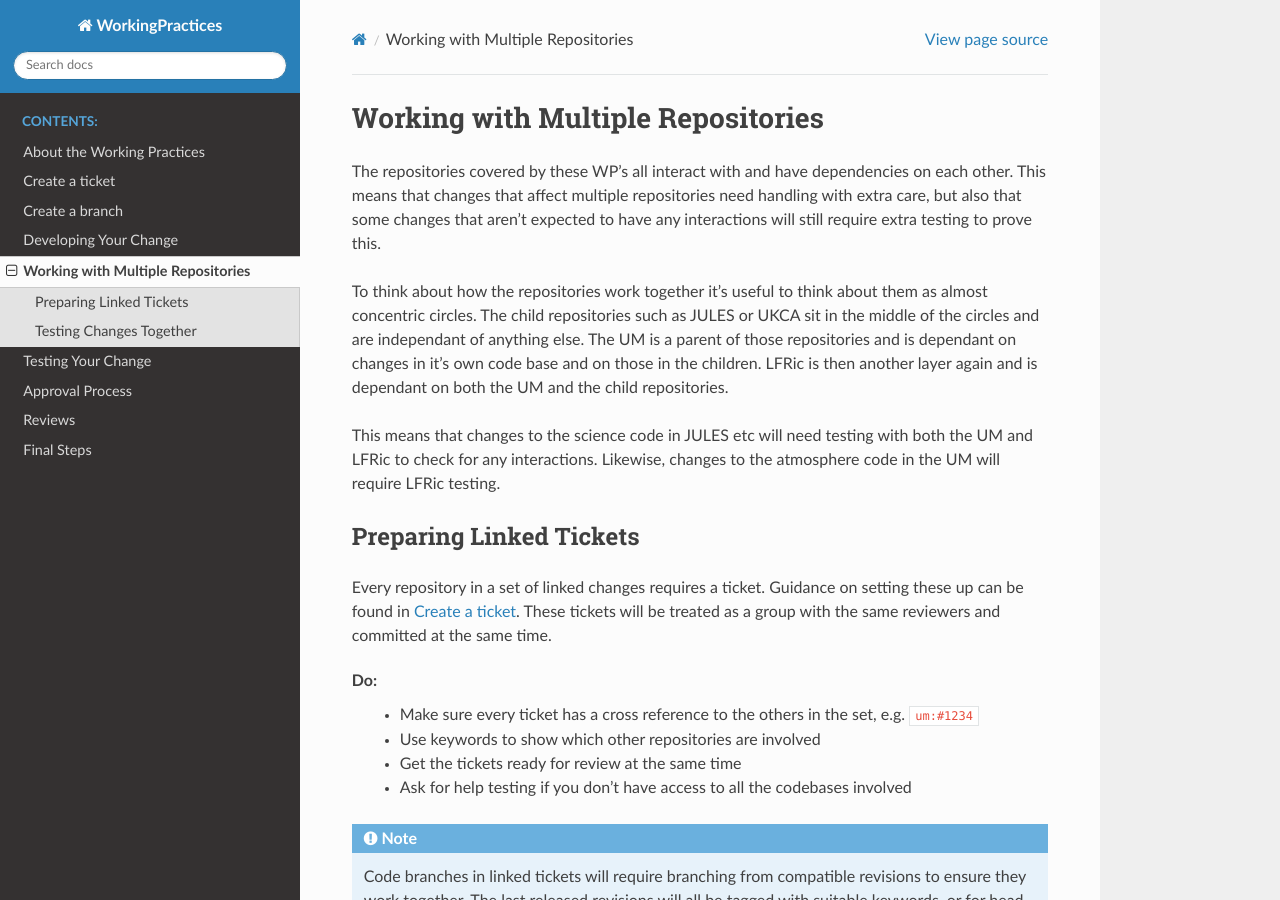
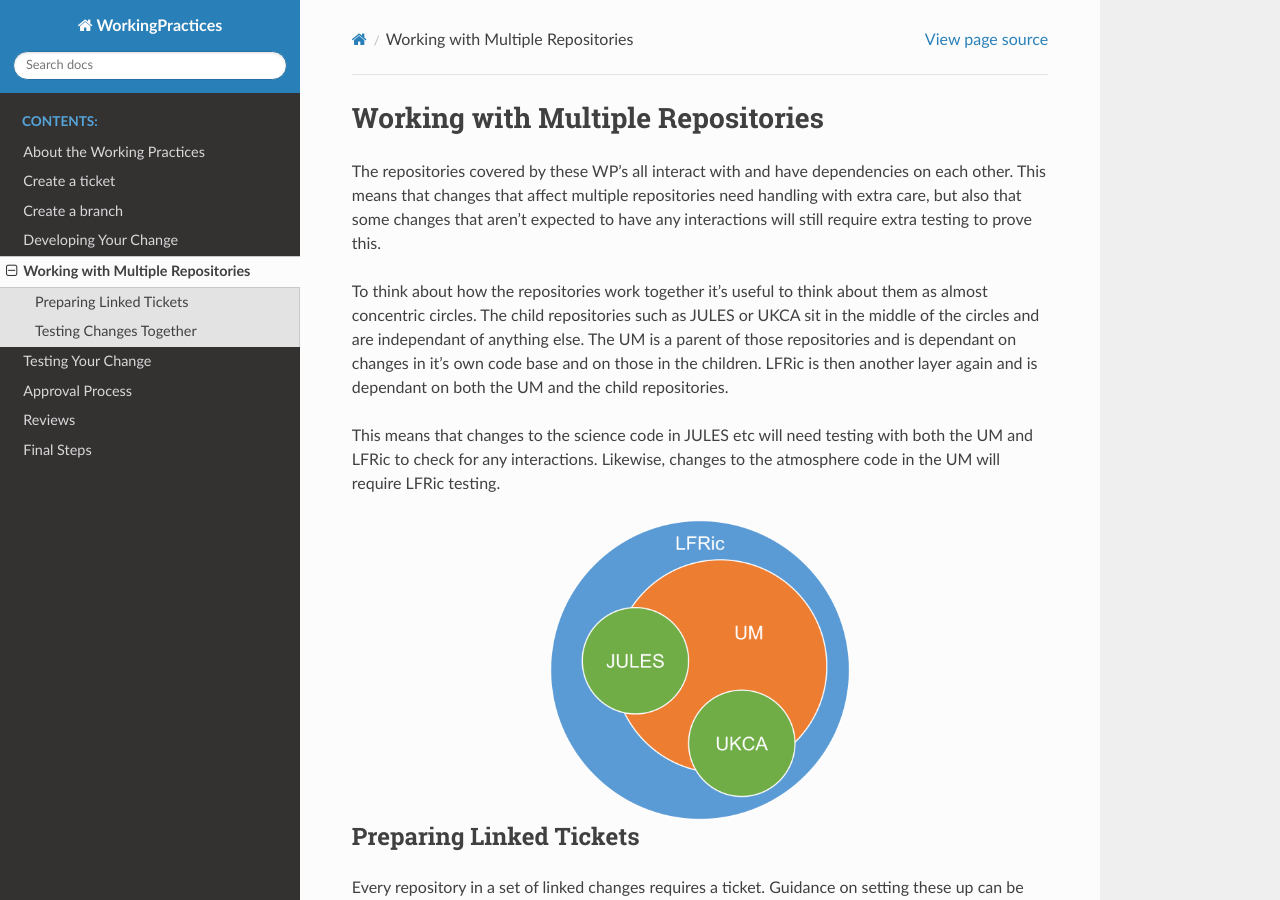
Before and after one commit to MetOffice/simulation-systems, a Sphinx documentation site: the page built from source/WorkingPractices/multi_repository.rst, in a window 1280 px wide and 900 px high. Built offline with Sphinx 7.4.7 and the Read the Docs theme 2.0.0, drawn with Linux system fonts in a browser that asks for light colours.

```diff
--- a/source/WorkingPractices/multi_repository.rst
+++ b/source/WorkingPractices/multi_repository.rst
@@ -19,7 +19,7 @@ atmosphere code in the UM will require LFRic testing.
 
 .. image:: images/repo_circles.png
     :width: 300
-    :centre:
+    :align: center
 
 Preparing Linked Tickets
 ------------------------
```
